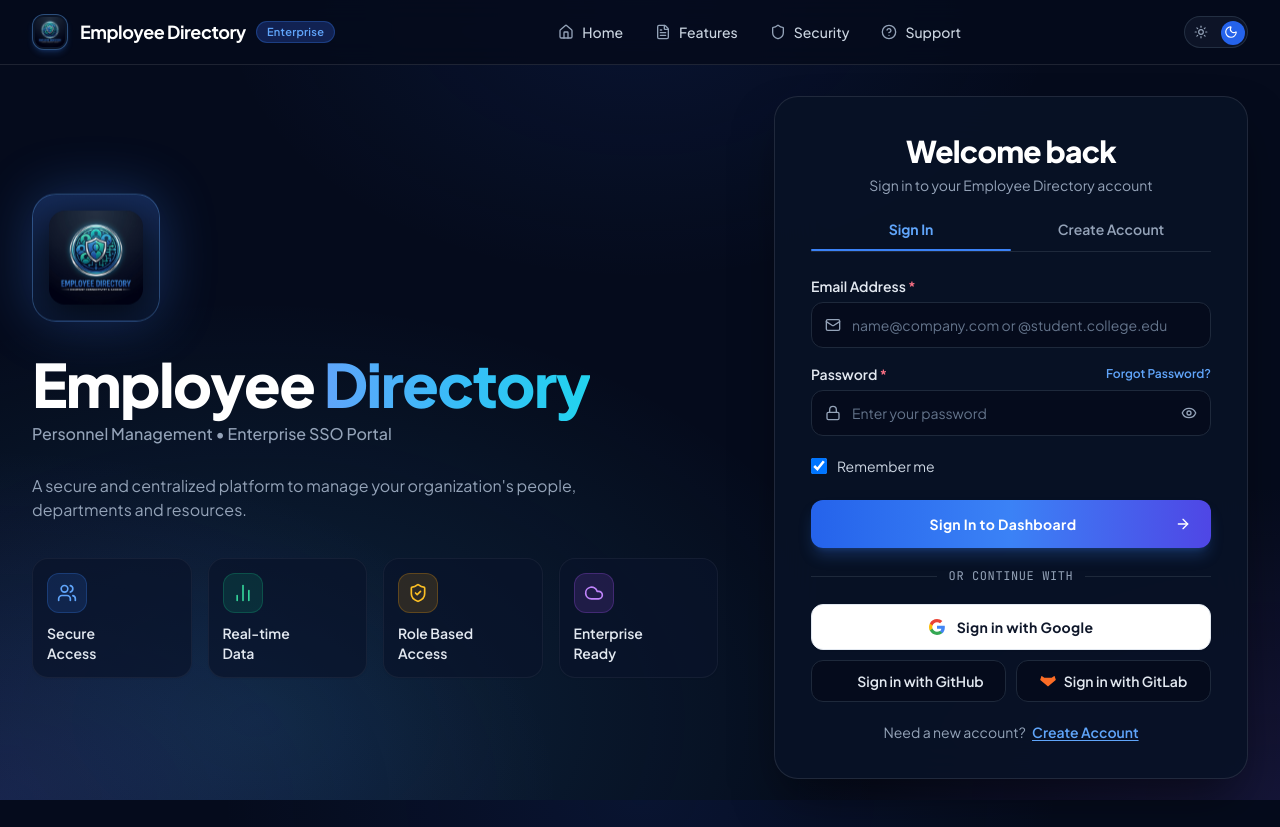
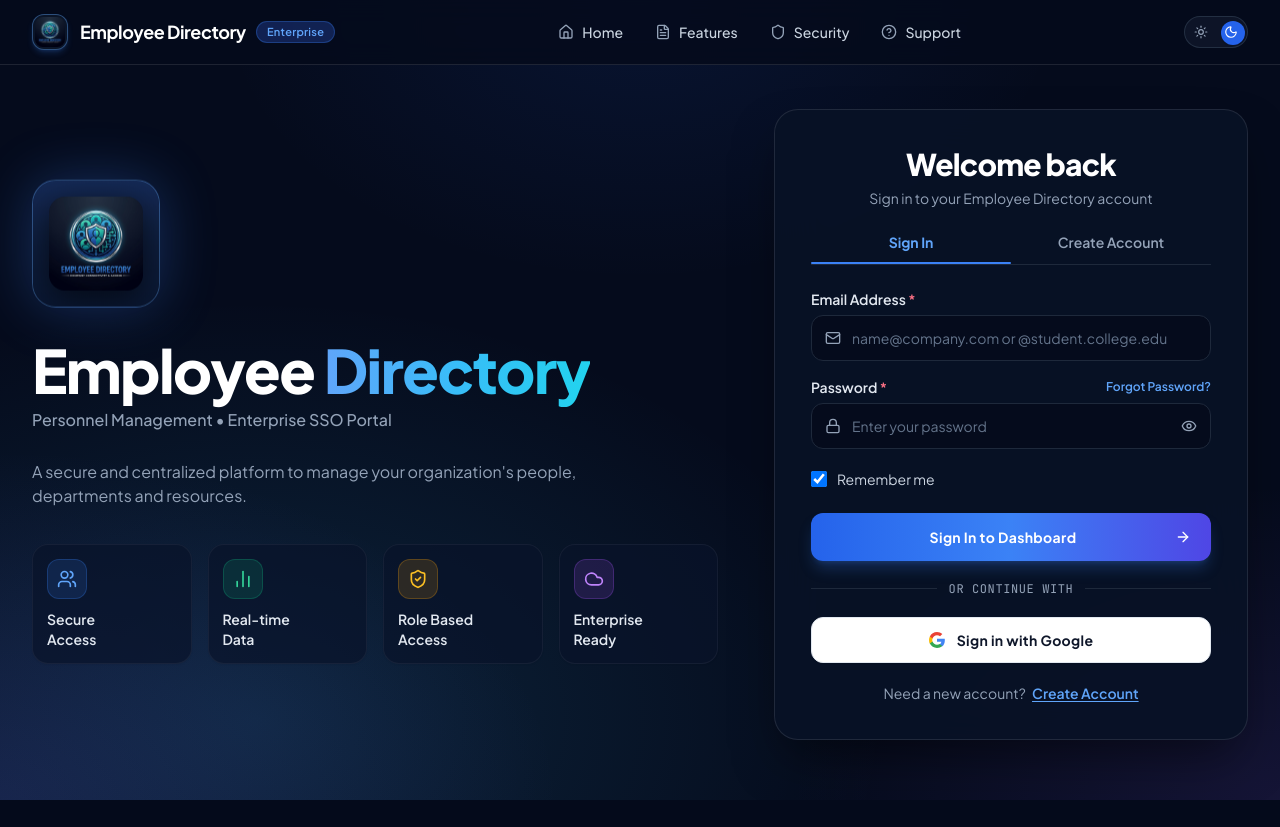
Before and after one commit to ZAID78650/Employee-Directory, a Flask app: page /login in a window 1280 px wide. After the commit the page ends 800 px from the top, so only its background shows below. Run offline with Flask 3, Linux system fonts and the light colour scheme; some libraries are stand-ins or nearby versions.

Commit message:
feat(ui): remove Sign in with GitHub and GitLab SSO buttons

```diff
--- a/templates/login.html
+++ b/templates/login.html
@@ -580,34 +580,6 @@
               </svg>
               <span id="googleBtnLabel">Sign in with Google</span>
             </button>
-
-            <!-- 2. Dual Developer SSO Buttons (GitHub & GitLab) -->
-            <div class="grid grid-cols-2 gap-2.5">
-
-              <!-- Sign in with GitHub -->
-              <button
-                type="button"
-                onclick="handleSSO('github')"
-                class="py-2.5 px-3 rounded-xl bg-[#050B1C]/90 dark:bg-[#050B1C]/90 bg-slate-100 hover:bg-slate-800 dark:hover:bg-slate-800 hover:bg-slate-200 border border-slate-800 dark:border-slate-800 border-slate-300 text-slate-200 dark:text-slate-200 text-slate-800 text-xs sm:text-sm font-semibold flex items-center justify-center gap-2 transition cursor-pointer group"
-              >
-                <i data-lucide="github" class="w-4 h-4 text-white dark:text-white text-slate-900 group-hover:scale-110 transition-transform"></i>
-                <span class="truncate">Sign in with GitHub</span>
-              </button>
-
-              <!-- Sign in with GitLab -->
-              <button
-                type="button"
-                onclick="handleSSO('gitlab')"
-                class="py-2.5 px-3 rounded-xl bg-[#050B1C]/90 dark:bg-[#050B1C]/90 bg-slate-100 hover:bg-slate-800 dark:hover:bg-slate-800 hover:bg-slate-200 border border-slate-800 dark:border-slate-800 border-slate-300 text-slate-200 dark:text-slate-200 text-slate-800 text-xs sm:text-sm font-semibold flex items-center justify-center gap-2 transition cursor-pointer group"
-              >
-                <svg class="w-4 h-4 flex-shrink-0 group-hover:scale-110 transition-transform" viewBox="0 0 24 24" fill="#fc6d26">
-                  <path d="m23.6 9.6-1.5-4.5c-.2-.5-.8-.7-1.3-.4l-3.3 2.5H6.5L3.2 4.7c-.5-.3-1.1-.1-1.3.4L.4 9.6c-.2.5 0 1.1.4 1.4L12 20.3l11.2-9.3c.4-.3.6-.9.4-1.4z"/>
-                </svg>
-                <span class="truncate">Sign in with GitLab</span>
-              </button>
-
-            </div>
-
           </div>
 
           <!-- Bottom Toggle Prompt -->
```
Also changed, not shown: templates/auth.html (+0 -16 lines).
